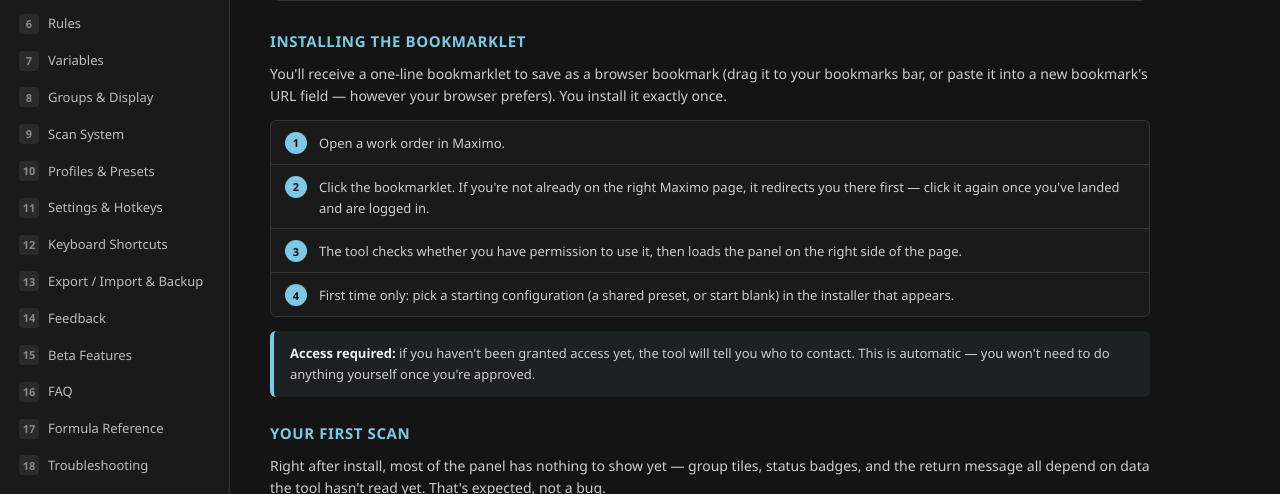
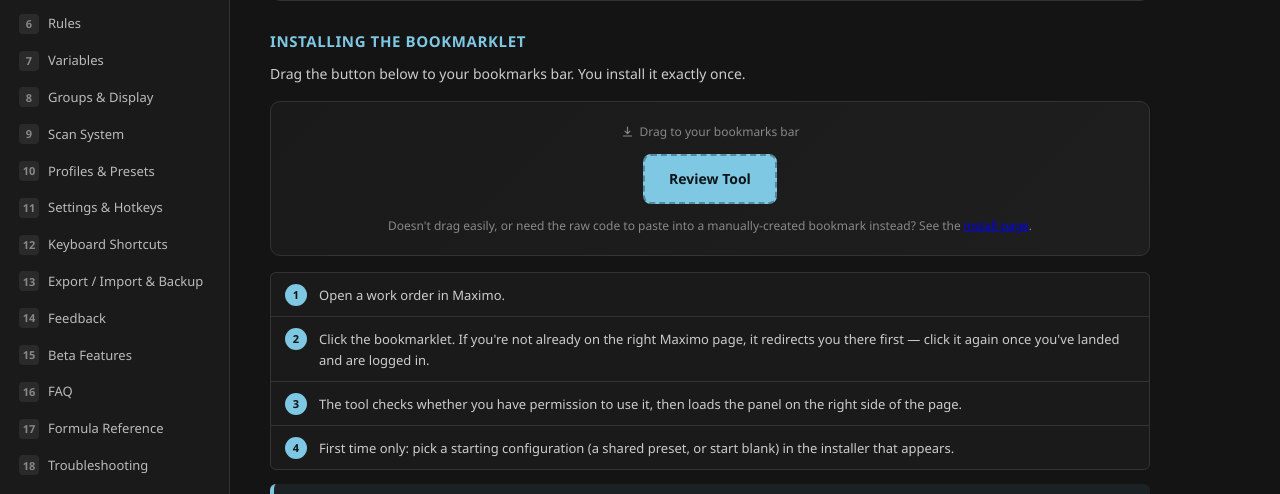
Before and after one commit to WilliamZitzmann/WO-Review-Tool, a plain HTML site: page index.html in a window 1280 px wide. Shown: the part 256-750 px from the top of the page. Drawn offline with Linux system fonts and the light colour scheme.

Commit message:
Rename bookmarklet to "Review Tool" (drop pin emoji), add drag-and-drop to guide
The bookmarklet's display name (button text, manual-bookmark example) is now
just "Review Tool" instead of "📌 WO Review Tool". The guide's Installing the
Bookmarklet section now has an actual draggable bookmarklet button instead of
just prose instructions, matching install.html.

```diff
--- a/index.html
+++ b/index.html
@@ -388,6 +388,41 @@
   }
   .flow-text { font-size: 13px; color: #ccc; flex: 1; padding-top: 2px; }
 
+  /* ── BOOKMARKLET DRAG BUTTON ── */
+  .bm-install {
+    background: linear-gradient(135deg, #1a1a1a 0%, #1e1e1e 100%);
+    border: 1px solid var(--border);
+    border-radius: 10px;
+    padding: 20px;
+    text-align: center;
+    margin: 16px 0;
+  }
+  .drag-hint {
+    font-size: 12px;
+    color: var(--muted);
+    margin-bottom: 12px;
+    display: flex;
+    align-items: center;
+    justify-content: center;
+    gap: 6px;
+  }
+  .bm-button {
+    display: inline-flex;
+    align-items: center;
+    gap: 8px;
+    background: var(--teal);
+    color: #0c1418;
+    font-weight: 700;
+    font-size: 14px;
+    padding: 12px 24px;
+    border-radius: 8px;
+    text-decoration: none;
+    cursor: grab;
+    border: 2px dashed rgba(12,20,24,0.35);
+  }
+  .bm-button:active { cursor: grabbing; }
+  .install-note { margin-top: 12px; font-size: 12px; color: var(--muted); }
+
   /* ── HELPER TABLE ── */
   .helper-table {
     width: 100%;
@@ -680,7 +715,16 @@
   </div>
 
   <h3>Installing the Bookmarklet</h3>
-  <p>You'll receive a one-line bookmarklet to save as a browser bookmark (drag it to your bookmarks bar, or paste it into a new bookmark's URL field — however your browser prefers). You install it exactly once.</p>
+  <p>Drag the button below to your bookmarks bar. You install it exactly once.</p>
+
+  <div class="bm-install">
+    <div class="drag-hint">
+      <svg width="13" height="13" viewBox="0 0 16 16" fill="none"><path d="M8 2.5V10.5M8 10.5L5 7.5M8 10.5L11 7.5" stroke="currentColor" stroke-width="1.4" stroke-linecap="round" stroke-linejoin="round"/><path d="M3 13.5H13" stroke="currentColor" stroke-width="1.4" stroke-linecap="round"/></svg>
+      Drag to your bookmarks bar
+    </div>
+    <a class="bm-button" href="javascript:(function(){var LOADER_URL='https://raw.githubusercontent.com/WilliamZitzmann/WO-Review-Tool/main/loader.js';var CACHE_KEY='__wo_loader_cache';function run(src){try{eval(src);}catch(e){alert('WO Tool loader error: '+e.message);}}var xhr=new XMLHttpRequest();xhr.open('GET',LOADER_URL,true);xhr.onload=function(){if(xhr.status===200){localStorage.setItem(CACHE_KEY,xhr.responseText);run(xhr.responseText);}else{var c=localStorage.getItem(CACHE_KEY);if(c){run(c);}else{alert('WO Tool: failed to load (HTTP '+xhr.status+').');}}};xhr.onerror=function(){var c=localStorage.getItem(CACHE_KEY);if(c){run(c);}else{alert('WO Tool: network error, check connection.');}};xhr.send();})();">Review Tool</a>
+    <div class="install-note">Doesn't drag easily, or need the raw code to paste into a manually-created bookmark instead? See the <a href="https://williamzitzmann.github.io/WO-Review-Tool/install.html">install page</a>.</div>
+  </div>
 
   <div class="flow-steps">
     <div class="flow-step"><div class="flow-num">1</div><div class="flow-text">Open a work order in Maximo.</div></div>
```
Also changed, not shown: install.html (+3 -3 lines).
